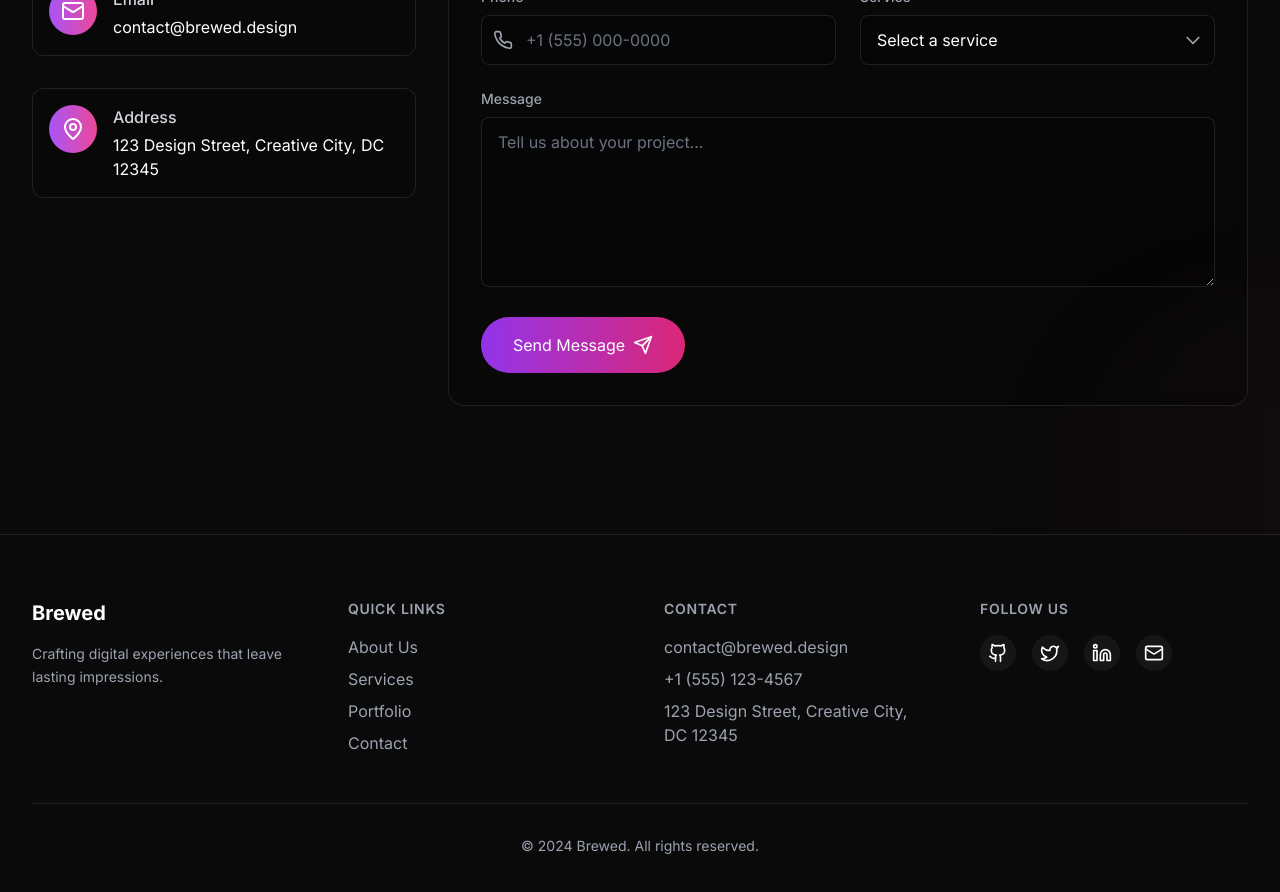
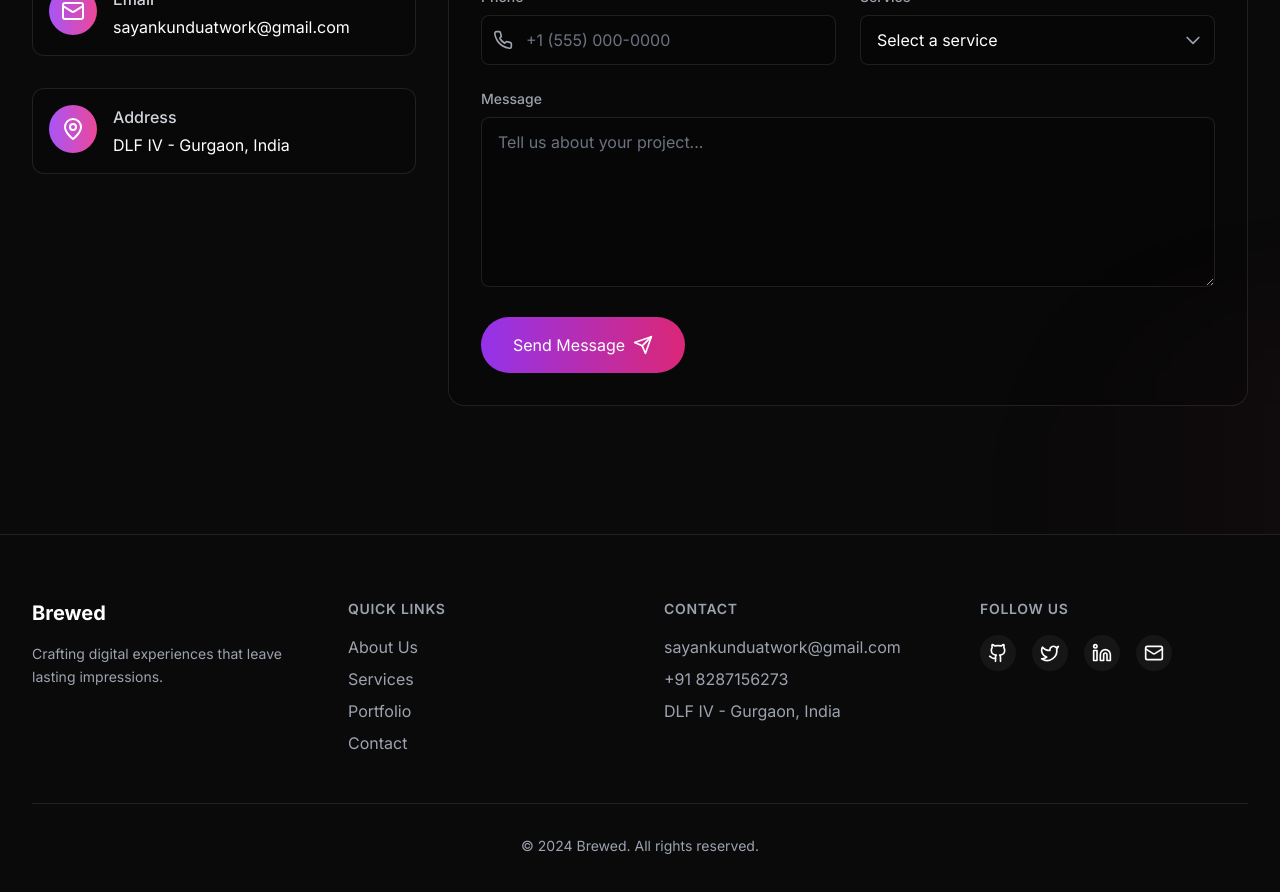
Before and after one commit to syk6n/brewed, a React (Vite) app: page / in a window 1280 px wide. Shown: the part 5260-6152 px from the top of the page. Built offline with nearby package versions, Linux system fonts and the light colour scheme.

Commit message:
contact footer update

```diff
--- a/src/components/ContactSection.tsx
+++ b/src/components/ContactSection.tsx
@@ -6,19 +6,19 @@ const contactInfo = [
   {
     icon: Phone,
     label: 'Phone',
-    value: '+1 (555) 123-4567',
-    href: 'tel:+15551234567'
+    value: '+91 8287156273',
+    href: 'tel:+918287156273'
   },
   {
     icon: Mail,
     label: 'Email',
-    value: 'contact@brewed.design',
-    href: 'mailto:contact@brewed.design'
+    value: 'sayankunduatwork@gmail.com',
+    href: 'mailto:sayankunduatwork@gmail.com'
   },
   {
     icon: MapPin,
     label: 'Address',
-    value: '123 Design Street, Creative City, DC 12345',
+    value: 'DLF IV - Gurgaon, India',
     href: 'https://maps.google.com'
   }
 ];
--- a/src/components/Footer.tsx
+++ b/src/components/Footer.tsx
@@ -5,7 +5,7 @@ const socialLinks = [
   { name: 'GitHub', icon: Github, url: '#' },
   { name: 'Twitter', icon: Twitter, url: '#' },
   { name: 'LinkedIn', icon: Linkedin, url: '#' },
-  { name: 'Email', icon: Mail, url: 'mailto:contact@brewed.design' },
+  { name: 'Email', icon: Mail, url: 'mailto:sayankunduatwork@gmail.com' },
 ];
 
 export default function Footer() {
@@ -36,9 +36,9 @@ export default function Footer() {
           <div className="space-y-4">
             <h4 className="text-sm font-semibold uppercase tracking-wider text-gray-400">Contact</h4>
             <ul className="space-y-2 text-gray-400">
-              <li>contact@brewed.design</li>
-              <li>+1 (555) 123-4567</li>
-              <li>123 Design Street, Creative City, DC 12345</li>
+              <li>sayankunduatwork@gmail.com</li>
+              <li>+91 8287156273</li>
+              <li>DLF IV - Gurgaon, India</li>
             </ul>
           </div>
 
```
